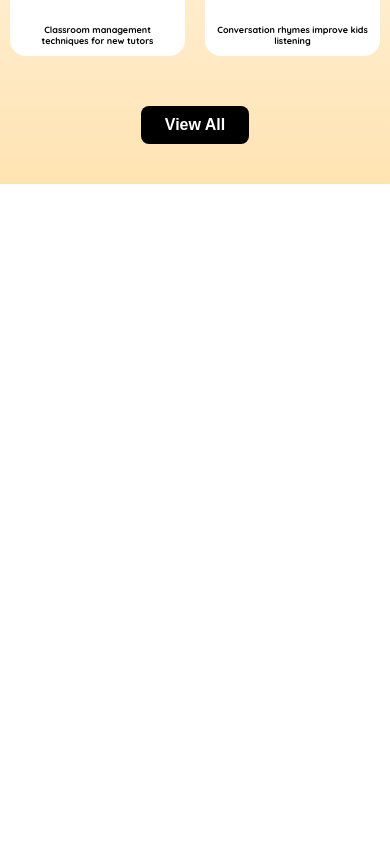
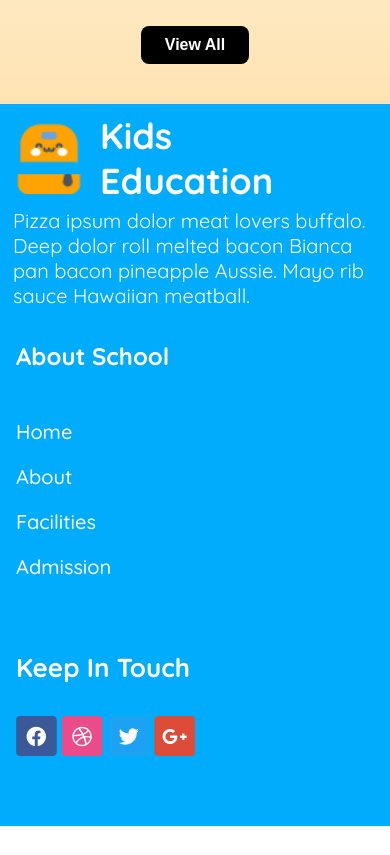
Before and after one commit to Nafis-Hasnat369/Kids-Education, a plain HTML site: page index.html in a window 390 px wide. Shown: the part 2727-3582 px from the top of the page. Before the commit the page ends 3051 px from the top, so only its background shows below. Drawn offline with Linux system fonts and the light colour scheme.

Commit message:
Footer section added

```diff
--- a/index.html
+++ b/index.html
@@ -116,9 +116,33 @@
             <button class="btn-secondary view-all">View All</button>
         </section>
     </main>
-    <footer>
-
+    <footer class="footer">
+        <div class="footer-1">
+            <img src="./assets/logo.png" alt="logo">
+            <div>Kids <br>Education</div><br>
+            <p>
+                Pizza ipsum dolor meat lovers buffalo. Deep dolor roll melted bacon Bianca pan bacon pineapple Aussie.
+                Mayo rib sauce Hawaiian meatball.
+            </p>
+        </div>
+        <div class="footer-2">
+            <h4>About School</h4>
+            <ul>
+                <li>Home</li>
+                <li>About</li>
+                <li>Facilities</li>
+                <li>Admission</li>
+            </ul>
+        </div>
+        <div class="footer-3">
+            <h4>Keep In Touch</h4>
+            <img src="./assets/fb.png" alt="">
+            <img src="./assets/dribble.png" alt="">
+            <img src="./assets/twitter.png" alt="">
+            <img src="./assets/google+.png" alt="">
+        </div>
     </footer>
+    <marquee class="marquee">All Copyrights Received 2025</marquee>
 </body>
 
 </html>
--- a/styles/styles.css
+++ b/styles/styles.css
@@ -202,7 +202,7 @@
 /* Stories styles */
 .stories {
     max-width: 1440px;
-    margin: 140px auto;
+    margin: 0 auto;
     background:
         linear-gradient(to bottom, rgba(255, 255, 255, 0.3), rgba(254, 163, 1, 0.3)),
         url("./../assets/bg.png");
@@ -305,6 +305,76 @@
     margin: 60px 0;
 }
 
+
+/* Footer styles */
+.footer {
+    max-width: 1440px;
+    background-color: #01ACFD;
+    color: white;
+    margin: 0 auto;
+    display: grid;
+    grid-template-columns: repeat(3, 1fr);
+    gap: 20px;
+    align-content: center;
+}
+
+.footer-1 {
+    font-weight: 700;
+    font-size: 36px;
+    margin-left: 100px;
+    margin-top: 120px;
+}
+
+.footer-1 p {
+    font-weight: 400;
+    font-size: 20px;
+    padding: 5px;
+}
+
+.footer-1 img {
+    height: 82px;
+}
+
+.footer-1 div {
+    display: inline-block;
+}
+
+.footer-2 {
+    margin-top: 120px;
+}
+
+.footer-2 h4 {
+    font-weight: 700;
+    font-size: 24px;
+    margin-left: 33px;
+    margin-bottom: 32px;
+}
+
+.footer-2 li {
+    list-style: none;
+    font-weight: 500;
+    font-size: 20px;
+    margin-bottom: 20px;
+    text-align: left;
+}
+
+.footer-3 h4 {
+    font-weight: 700;
+    font-size: 26px;
+    margin-bottom: 32px;
+}
+
+.footer-3 {
+    margin-top: 120px;
+    margin-bottom: 200px;
+}
+
+.marquee {
+    margin-left: auto;
+    font-weight: bold;
+    font-size: 20px;
+}
+
 /* Responsive media queries */
 
 /* Mobile devices */
@@ -405,10 +475,39 @@
     .btn-story3 {
         font-size: 9px;
         padding: 5px 10px;
-        top: -17px;
+        top: -14px;
     }
+
     .view-all {
         font-size: 16px;
         margin: 40px 0;
     }
+
+    .footer {
+        grid-template-columns: repeat(1, 1fr);
+        text-align: left;
+    }
+
+    .footer-1 {
+        margin: 0;
+        padding: 8px;
+    }
+
+    .footer-2 {
+        margin-top: 0;
+    }
+
+    .footer-2 h4 {
+        margin-left: 16px;
+    }
+
+    .footer-2 ul {
+        padding: 16px;
+    }
+
+    .footer-3 {
+        margin-top: 0;
+        padding: 16px;
+        margin-bottom: 50px;
+    }
 }
```
